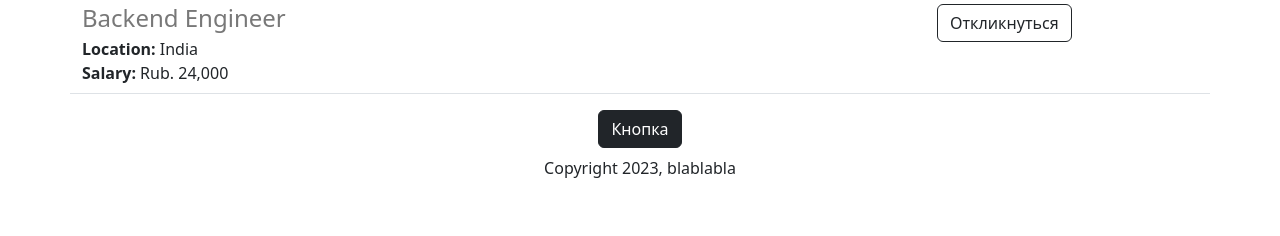
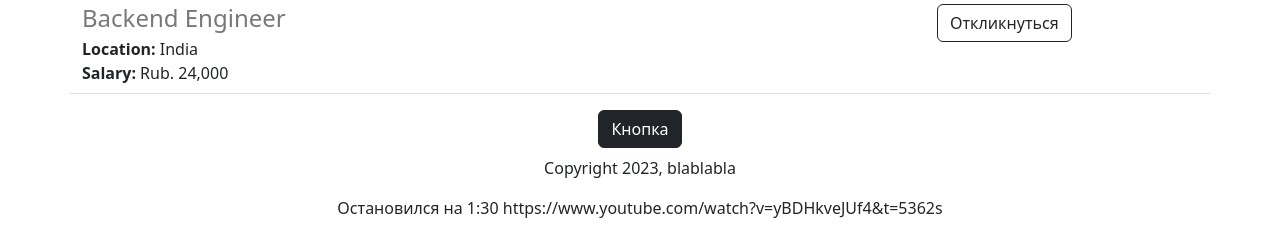
Before and after one commit to kotgreen/flask-website, a Flask app: page / in a window 1280 px wide. Shown: the part 986-1222 px from the top of the page. Before the commit the page ends 1164 px from the top, so only its background shows below. Run offline with Flask 2, Linux system fonts and the light colour scheme.

Commit message:
Остановился на 1:30 видео

```diff
--- a/templates/home.html
+++ b/templates/home.html
@@ -26,6 +26,7 @@
     <div class="text-center">
     <button class="btn btn-dark">Кнопка</button>
       <p class="mt-2">Copyright 2023, blablabla</p>
+      <p>Остановился на 1:30 https://www.youtube.com/watch?v=yBDHkveJUf4&t=5362s</p>
     </div>
     </div>
   </body>
```
